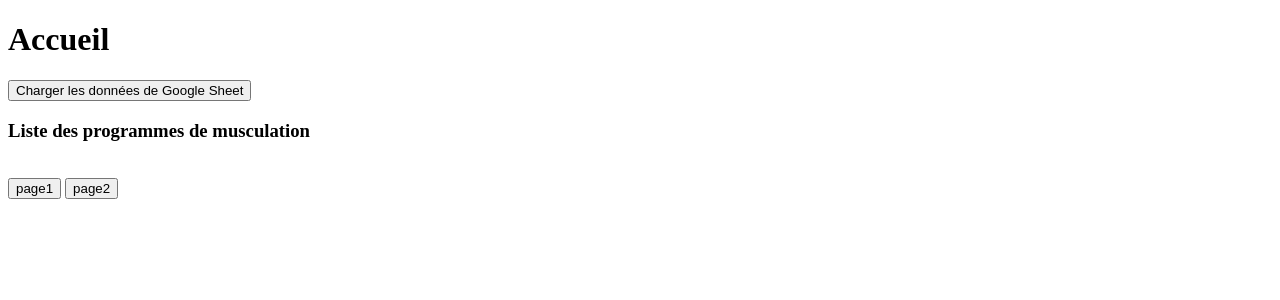
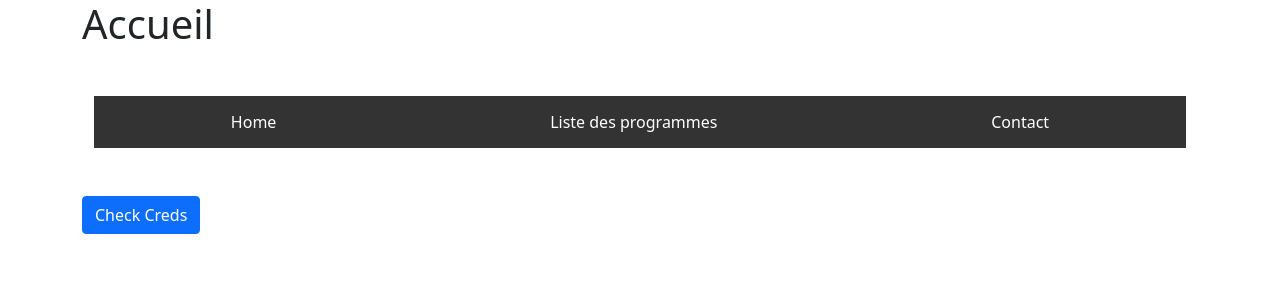
Before and after one commit to nameless7172/AppliProcessusDev, a Flask app: page / in a window 1280 px wide. Shown: the top 300 px of the page. Run offline with Flask 2, Linux system fonts and the light colour scheme; some libraries are stand-ins or nearby versions.

Commit message:
added many things

```diff
--- a/app.py
+++ b/app.py
@@ -17,24 +17,36 @@ creds = service_account.Credentials.from_service_account_file(
 )
 # Define the spreadsheet ID and range
 SPREADSHEET_ID = '1sokVn-TX3t1DQ3IQPAAl7B-F_xnyZfLYShrJ_MxEfGY'
-RANGE_NAME = 'Sheet1!A1:ZZ'  # Include all columns and rows
+RANGE_NAME = 'Programme 1!A1:ZZ'  # Include all columns and rows
 
 # Fetch the data from the Google Sheets API
 service = build('sheets', 'v4', credentials=creds)
 result = service.spreadsheets().values().get(
     spreadsheetId=SPREADSHEET_ID, range=RANGE_NAME).execute()
-values = result.get('values', [])
+values = result.get('values', [])\
+
+# Check if data was retrieved successfully
+@app.route('/verify-spreadsheet-access', methods=['GET'])
+def verify_spreadsheet_access():
+    try:
+        # Call the spreadsheets().get() method to check if the API has access to the spreadsheet
+        service.spreadsheets().get(spreadsheetId=SPREADSHEET_ID).execute()
+        return 'Access to spreadsheet granted!'
+    except Exception as e:
+        return f'Error: {str(e)}'
+
 
 @app.route("/")
 def home():
     return render_template("index.html")
 
-@app.route("/page1")
-def page1():
-    return render_template("page1.html")
-@app.route("/page2")
-def page2():
-    return render_template("page2.html")
+@app.route("/programmes")
+def programmes():
+    return render_template("programmes.html")
+
+@app.route("/contact")
+def contact():
+    return render_template("contact.html")
 
 
 @app.route('/google-sheet-content', methods=['GET'])
--- /dev/null
+++ b/templates/footer.html
@@ -0,0 +1,4 @@
+<footer>
+    <img src="logo.png" alt="Logo">
+    <p>My Website</p>
+</footer>
--- a/templates/index.html
+++ b/templates/index.html
@@ -2,25 +2,27 @@
 <html>
 <head>
     <title>GET Request Example</title>
+
 </head>
 <body>
+    <div class="container">
         <h1>Accueil</h1>
-    <button onclick="getGoogleSheetData()">Charger les données de Google Sheet</button>
-    <h3>Liste des programmes de musculation</h3>
-    <div id="result"></div>
-    <div class="loading">Je charge</div>
+        {% include "navbar.html" %}
+        <button class="btn btn-primary" onclick="checkCreds()">Check Creds</button>
+        <div id="resultCheckCreds"></div>
+    </div>
 
-    <button onclick="page1()">page1</button>
-
-    <button onclick="page2()">page2</button>
+    <!-- Add Bootstrap JavaScript -->
+    <script src="https://cdnjs.cloudflare.com/ajax/libs/twitter-bootstrap/5.3.2/js/bootstrap.bundle.min.js"></script>
 
     <script>
+        // Modify the JavaScript code to use Bootstrap classes and components
         document.getElementsByClassName("loading")[0].style.visibility = "hidden";
-        function page1(){
-            window.location.href = "http://127.0.0.1:5000/page1";
+        function programmes(){
+            window.location.href = "http://127.0.0.1:5000/programmes";
         }
-        function page2(){
-            window.location.href = "http://127.0.0.1:5000/page2";
+        function contact(){
+            window.location.href = "http://127.0.0.1:5000/contact";
         }
         function getGoogleSheetData() {
             const url = "http://127.0.0.1:5000/google-sheet-content";
@@ -42,6 +44,15 @@
             window.location.href = url;
         }
 
+        function checkCreds() {
+            const url = "http://localhost:5000/verify-spreadsheet-access";
+            fetch(url)
+                .then(response => response.text())
+                .then(data => {
+                    const resultDiv = document.getElementById("resultCheckCreds");
+                    resultDiv.innerHTML = data;
+                });
+        }
     </script>
 </body>
 </html>
--- /dev/null
+++ b/templates/navbar.html
@@ -0,0 +1,42 @@
+<style>
+    nav {
+      background-color: #333;
+      overflow: hidden;
+    }
+
+    nav ul {
+      list-style-type: none;
+      margin: 0;
+      padding: 0;
+      display: flex;
+      justify-content: space-around;
+    }
+
+    nav li {
+      float: left;
+    }
+
+    nav li a {
+      display: block;
+      color: white;
+      text-align: center;
+      padding: 14px 16px;
+      text-decoration: none;
+    }
+
+    nav li a:hover {
+      background-color: #111;
+    }
+</style>
+
+<div class = "container mt-5 mb-5">
+<nav>
+    <!-- Add Bootstrap CSS -->
+    <link href="https://cdn.jsdelivr.net/npm/bootstrap@5.0.2/dist/css/bootstrap.min.css" rel="stylesheet" integrity="sha384-EVSTQN3/azprG1Anm3QDgpJLIm9Nao0Yz1ztcQTwFspd3yD65VohhpuuCOmLASjC" crossorigin="anonymous">
+    <ul>
+    <li><a href="http://localhost:5000/">Home</a></li>
+    <li><a href="http://localhost:5000/programmes">Liste des programmes</a></li>
+    <li><a href="http://localhost:5000/contact">Contact</a></li>
+    </ul>
+</nav>
+</div>
--- a/templates/program.html
+++ b/templates/program.html
@@ -4,7 +4,10 @@
     <title>Programme de musculation</title>
 </head>
 <body>
-    <h1>Programme de musculation</h1>
+    <div class="container">
+        <h1>Programme de musculation</h1>
+        {% include "navbar.html" %}
+    </div>
     <div>
         <h2>{{ data[0] }}</h2>
         <p>Column 1: {{ data[0] }}</p>
```
Also changed, not shown: client_secret.json (+1 -1 lines), templates/contact.html (added, +12 -0 lines), templates/page1.html (deleted, +0 -10 lines), templates/page2.html (deleted, +0 -10 lines), templates/programmes.html (added, +32 -0 lines). Lines whose indentation alone changed are shown as unchanged.
